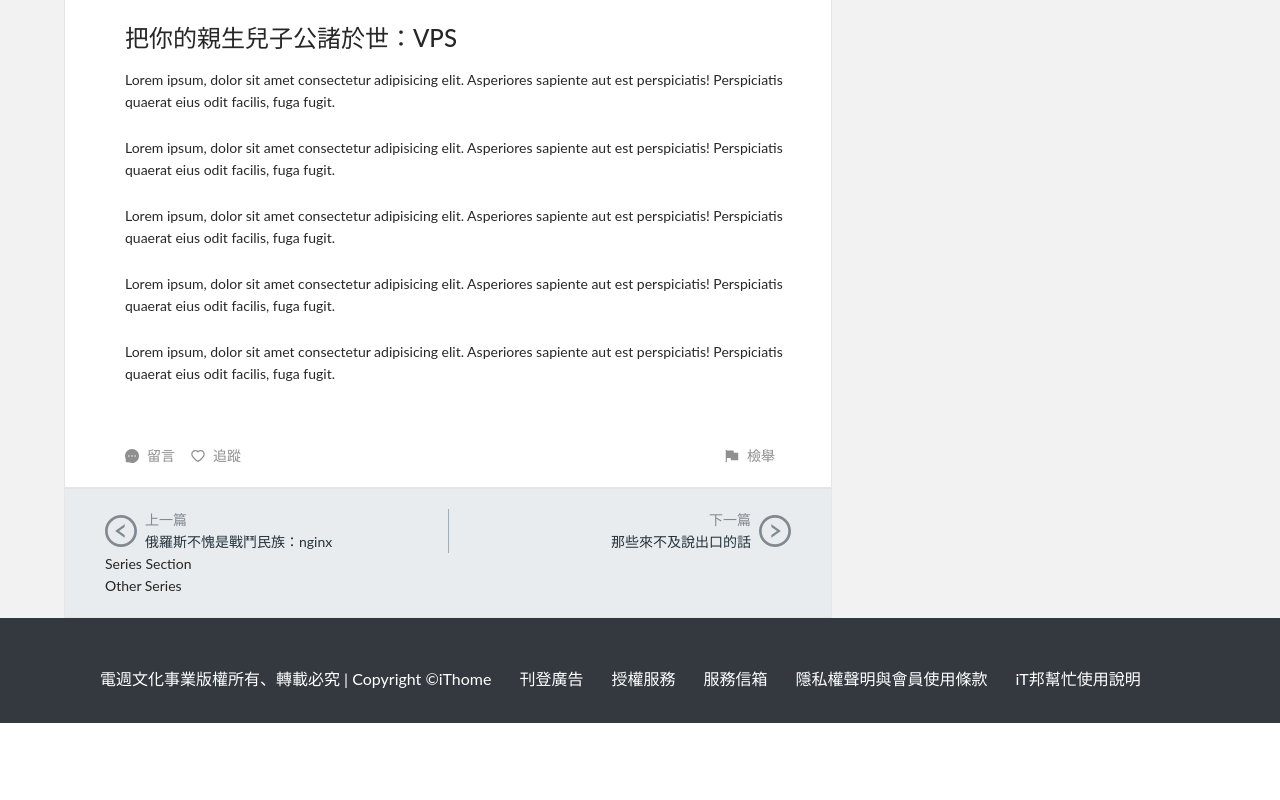
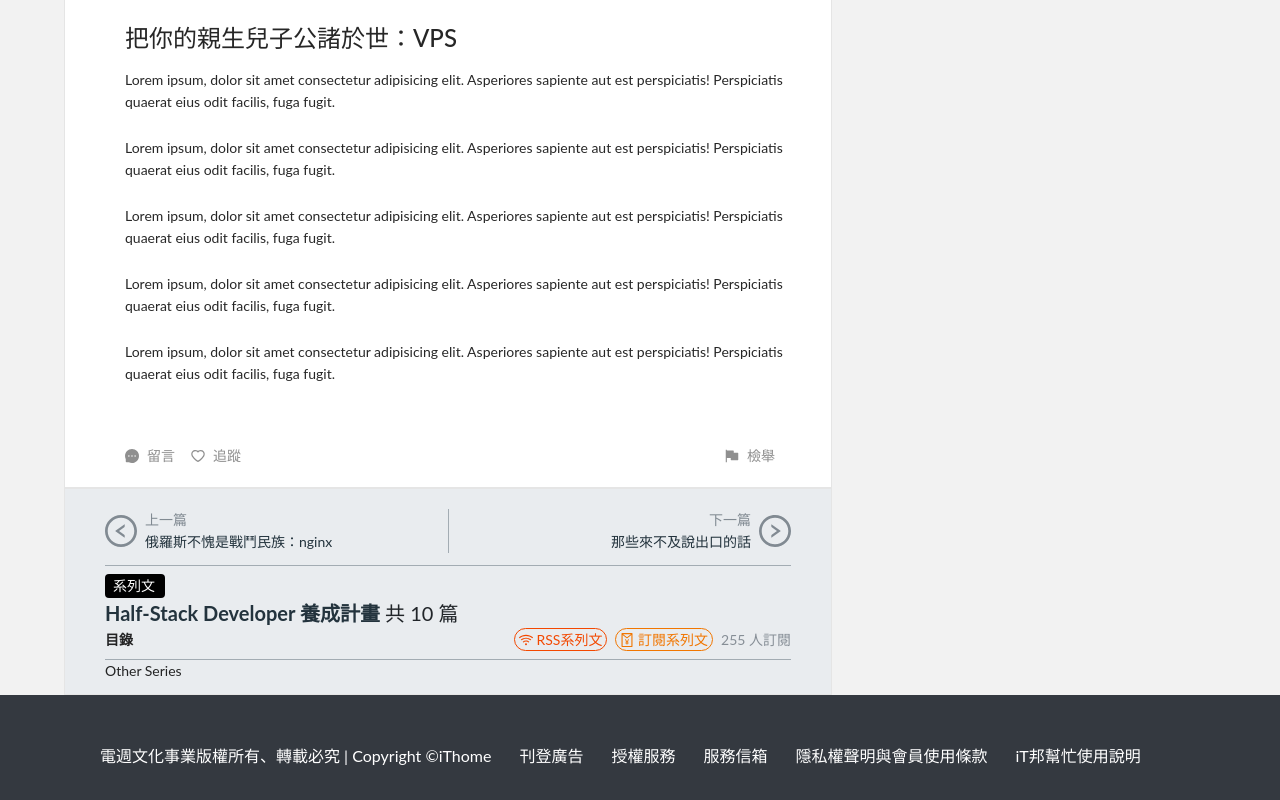
Before and after one commit to kaichiang1991/ithelpPractice, a React (Create React App) app: page / in a window 1280 px wide. Shown: the part 534-1334 px from the top of the page. Before the commit the page ends 1257 px from the top, so only its background shows below. Built offline with nearby package versions, Linux system fonts and the light colour scheme.

Commit message:
完成目錄

```diff
--- a/src/components/about/About.jsx
+++ b/src/components/about/About.jsx
@@ -9,7 +9,7 @@ const StyledAboutContainer = styled.div `
 
   display: flex;
   flex-direction: column;
-  padding: 20px 40px;
+  padding: 12px 40px;
 `
 
 const About = () => {
--- a/src/components/about/PageSwitch.jsx
+++ b/src/components/about/PageSwitch.jsx
@@ -4,6 +4,9 @@ import styled from "styled-components"
 
 const StyledPageSwitch = styled.div `
   display: flex;
+  padding-top: 8px;
+  padding-bottom: 12px;
+  border-bottom: 1px solid #A3ACB3;
 `
 
 const StyledPageSelectContainer = styled.div `
--- a/src/components/about/SeriesSection.jsx
+++ b/src/components/about/SeriesSection.jsx
@@ -1,8 +1,118 @@
+import { RedEnvelopeOutlined, WifiOutlined } from "@ant-design/icons"
+import { Link } from "react-router-dom"
+import styled from "styled-components"
+
+const StyledSeriesSection = styled.div `
+  display: flex;
+  flex-direction: column;
+  padding: 8px 0;
+  border-bottom: 1px solid #A3ACB3;
+`
+
+const StyledSeriesTagContainer = styled.div `
+  display: inline-block;
+  background-color: #000;
+  border-radius: 4px;
+  font-weight: 500;
+  color: #fff;
+  width: 60px;
+  padding: 0 8px;
+  line-height: 24px;
+`
+
+// 系列標籤
+const SeriesTag = ({text}) => {
+  return (
+    <StyledSeriesTagContainer>
+      {text}
+    </StyledSeriesTagContainer>
+  )
+}
+
+const StyledTitleContainer = styled.span `
+  font-family: "Lato", "PingFang TC", "Helvetica Neue", Helvetica, "微軟正黑體", "新細明體", Arial, sans-serif;
+
+  a{
+    color: #23333D;
+    font-weight: bold;
+  }
+
+  a:hover{
+    color: #37c0ff;
+  }
+`
+
+// 連結的文字
+const LinkText = ({link, text}) => {
+  return (
+    <StyledTitleContainer>
+      <Link to={link}>{text}</Link>
+    </StyledTitleContainer>
+  )
+}
+
+const StyledSeriesTitleContainer = styled.div `
+  color: #212529;
+  font-size: 20px;
+`
+
+// 系列標題
+const SeriesTitle = ({title, count}) => {
+  return (
+    <StyledSeriesTitleContainer>
+      <LinkText link='/series' text={title} /> 共 {count} 篇
+    </StyledSeriesTitleContainer>
+  )
+}
+
+// 目錄容器
+const StyledCategoryContainer = styled.div `
+  display: flex;
+  justify-content: space-between;
+`
+
+const StyledInfoContainer = styled.div `
+`
+
+const StyledArticleTagContainer = styled.span `
+  color: ${props => props.color};
+  border: ${props => `${props.color} 1px solid`};
+  border-radius: 12px;
+  padding: 2px 4px;
+  margin-right: 8px;
+`
+
+// 系列標籤
+// props: type [rss, subscirbe]
+const ArticleTag = ({type, text}) => {
+  const Icon = type === 'rss'? WifiOutlined: RedEnvelopeOutlined
+  const color = type === 'rss'? '#F34800': '#F17600'
+  const style = {color}
+  return (
+    <StyledArticleTagContainer color={color}>
+      <Icon style={style} /> {text}
+    </StyledArticleTagContainer>
+  )
+}
+
+const StyledText = styled.span `
+  color: #868e96;
+`
+
 const SeriesSection = () => {
   return (
-    <div>
-      Series Section
-    </div>
+    <StyledSeriesSection>
+      <SeriesTag text='系列文' />
+      <SeriesTitle title='Half-Stack Developer 養成計畫' count='10' />
+      <StyledCategoryContainer>
+        <strong>目錄</strong>
+        <StyledInfoContainer>
+          <ArticleTag type='rss' text='RSS系列文' />
+          <ArticleTag type='subscribe' text='訂閱系列文' />
+          <StyledText>255 人訂閱</StyledText>
+        </StyledInfoContainer>
+      </StyledCategoryContainer>
+    </StyledSeriesSection>
   )
 }
 
```
